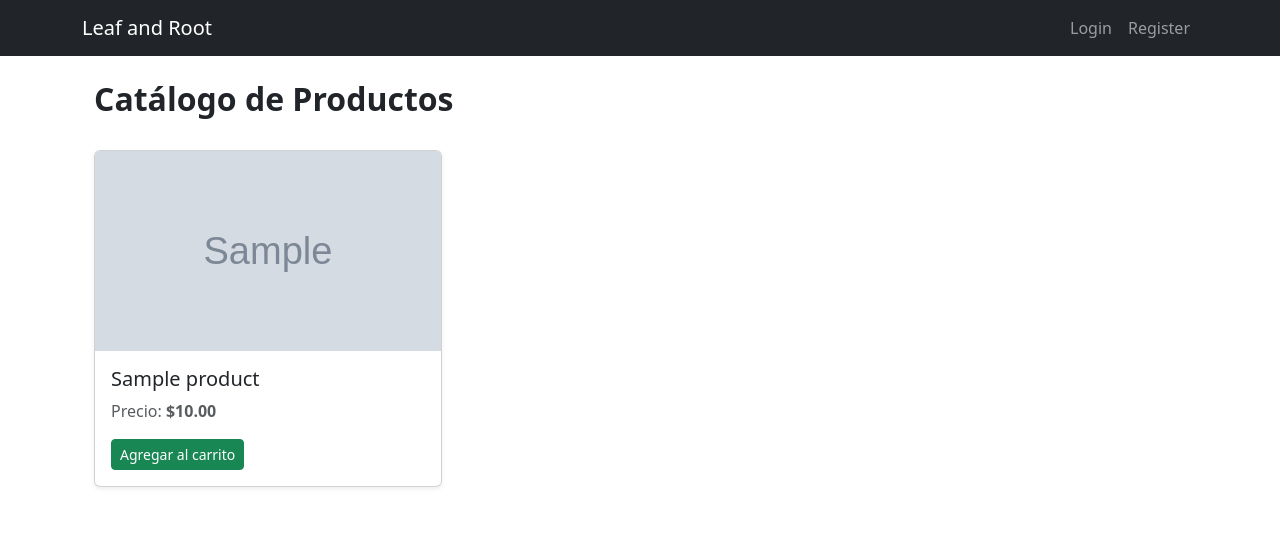
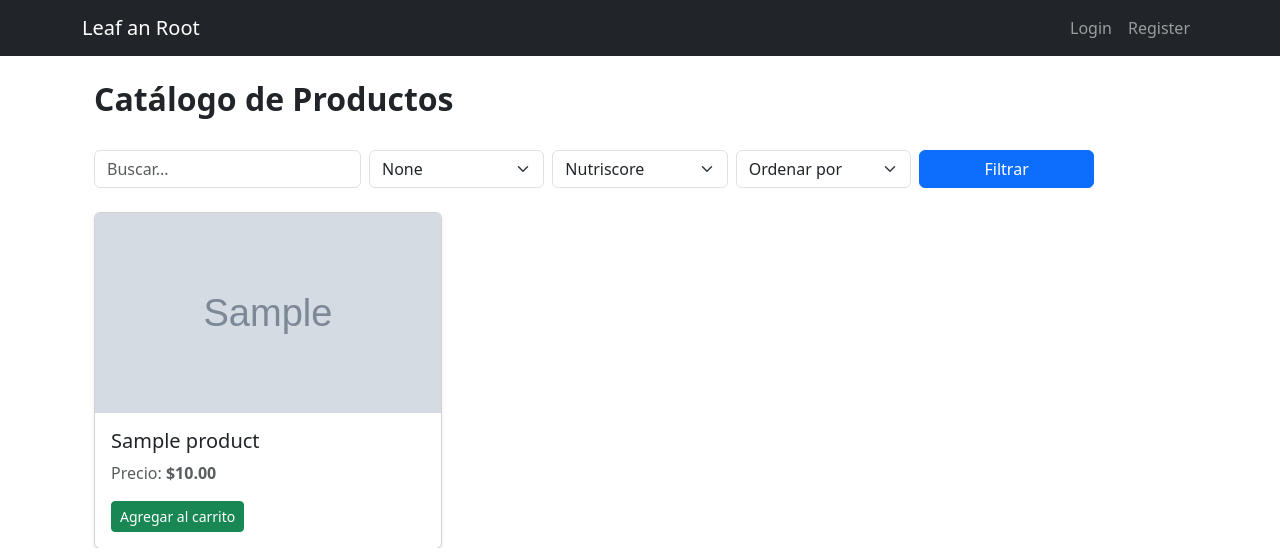
Before and after one commit to lacastrilp/Leaf-Root, a Django app: page /catalogo/products/ in a window 1280 px wide. Shown: the top 548 px of the page. Run offline with Django 5.2, Linux system fonts and the light colour scheme; tables that the repository leaves empty hold one stand-in row (values such as "Sample post"); grey boxes marked "Sample" are stand-in pictures.

Commit message:
Filtros base

```diff
--- a/leaf_and_root/catalogo/templates/product_list.html
+++ b/leaf_and_root/catalogo/templates/product_list.html
@@ -14,6 +14,48 @@
             {% endif %}
         </div>
     </div>
+    <!-- 🔎 Barra de búsqueda y filtros -->
+<form method="get" action="{% url 'product_list' %}" class="row g-2 mb-4">
+    <!-- Búsqueda -->
+    <div class="col-md-3">
+        <input type="text" name="q" class="form-control" placeholder="Buscar..."
+                value="{{ request.GET.q }}">
+    </div>
+
+    <!-- Tipo dinámico -->
+    <div class="col-md-2">
+        <select name="type" class="form-select">
+            <option value="">Tipo</option>
+            {% for t in types %}
+                <option value="{{ t }}" {% if request.GET.type == t %}selected{% endif %}>{{ t }}</option>
+            {% endfor %}
+        </select>
+    </div>
+
+    <!-- Nutriscore -->
+    <div class="col-md-2">
+        <select name="nutriscore" class="form-select">
+            <option value="">Nutriscore</option>
+            {% for n in nutriscores %}
+                <option value="{{ n }}" {% if request.GET.nutriscore == n %}selected{% endif %}>{{ n }}</option>
+            {% endfor %}
+        </select>
+    </div>
+
+    <!-- Sort by precios -->
+    <div class="col-md-2">
+        <select name="sort" class="form-select">
+            <option value="">Ordenar por</option>
+            <option value="price_asc" {% if request.GET.sort == "price_asc" %}selected{% endif %}>Precio: Menor a mayor</option>
+            <option value="price_desc" {% if request.GET.sort == "price_desc" %}selected{% endif %}>Precio: Mayor a menor</option>
+        </select>
+    </div>
+
+    <!-- Botón -->
+    <div class="col-md-2">
+        <button type="submit" class="btn btn-primary w-100">Filtrar</button>
+    </div>
+</form>
 
     <!-- Botón agregar producto solo admin -->
     {% if user.is_staff %}
--- a/leaf_and_root/catalogo/views.py
+++ b/leaf_and_root/catalogo/views.py
@@ -3,14 +3,14 @@ from django.shortcuts import render, get_object_or_404, redirect
 from django.http import HttpResponse
 from django.views import View
 from django.contrib.auth.decorators import login_required, user_passes_test
-from django.contrib.auth.views import LoginView as AuthLoginView
+
 from django.contrib.auth.mixins import LoginRequiredMixin, UserPassesTestMixin
 from django.views.generic import DetailView, ListView, TemplateView
-from carrito.models import Cart, ItemCart
-from ordenes.models import Order
-from catalogo.models import Product, Review, Wishlist
+from urllib3 import request
+from catalogo.models import Product, Review
 from users.models import Customer # 👈 agrega Custome
-from .forms import RegisterForm, ReviewForm, ProductForm, CustomerRegistrationForm
+from .forms import ReviewForm, ProductForm
+from django.db.models import Q
 
 
 def is_admin(user):
@@ -50,14 +50,7 @@ class ProductSearchView(ListView):
         query = self.request.GET.get("q", "")
         return Product.objects.filter(name__icontains=query)
 
-class ProductListView(ListView):
-    model = Product
-    template_name = "product_list.html"
-    context_object_name = "products"
 
-def product_list(request):
-    products = Product.objects.all()
-    return render(request, 'product_list.html', {'products': products})
 
 # ---------- Reseñas ----------
 class SubmitReviewView(LoginRequiredMixin, View):
@@ -134,3 +127,57 @@ def delete_product(request, pk):
         product.delete()
         return redirect("product_list")
     return render(request, "delete_product.html", {"product": product})
+
+def product_list(request):
+    products = Product.objects.all()
+    return render(request, 'product_list.html', {'products': products})
+
+
+class ProductListView(ListView):
+    model = Product
+    template_name = "product_list.html"
+    context_object_name = "products"
+    paginate_by = 12  # Paginación, 12 productos por página
+
+    def get_queryset(self):
+        queryset = Product.objects.all()
+
+        # 🔎 Búsqueda
+        q = self.request.GET.get("q")
+        if q:
+            queryset = queryset.filter(
+                Q(name__icontains=q) | Q(description__icontains=q)
+            )
+
+        # 🔎 Filtros
+        product_type = self.request.GET.get("type")
+        if product_type:
+            queryset = queryset.filter(type=product_type)
+
+        nutriscore = self.request.GET.get("nutriscore")
+        if nutriscore:
+            queryset = queryset.filter(nutriscore=nutriscore)
+
+        # 🔎 Ordenar por precio
+        sort = self.request.GET.get("sort")
+        if sort == "price_asc":
+            queryset = queryset.order_by("price")
+        elif sort == "price_desc":
+            queryset = queryset.order_by("-price")
+
+        return queryset
+
+    def get_context_data(self, **kwargs):
+        context = super().get_context_data(**kwargs)
+
+        # valores únicos para los select
+        context["types"] = Product.objects.values_list("type", flat=True).distinct()
+        context["nutriscores"] = Product.objects.values_list("nutriscore", flat=True).distinct()
+
+        # mantener filtros actuales, pero quitar "page"
+        current_filters = self.request.GET.copy()
+        if "page" in current_filters:
+            current_filters.pop("page")
+        context["current_filters"] = current_filters
+
+        return context
--- a/leaf_and_root/store/management/commands/load_off_products.py
+++ b/leaf_and_root/store/management/commands/load_off_products.py
@@ -26,9 +26,9 @@ class Command(BaseCommand):
             "action": "process",
             "tagtype_0": "labels",
             "tag_contains_0": "contains",
-            "tag_0": "plant-based",  # Trae vegan, vegetarian y plant-based
+            "tag_0": "vegan",  # Trae vegan, vegetarian y plant-based
             "sort_by": "unique_scans_n",
-            "page_size": 1500,
+            "page_size": 800,
             "json": 1,
         }
 
@@ -37,7 +37,7 @@ class Command(BaseCommand):
         updated_count = 0
         skipped_count = 0
 
-        for page in range(1, 8):  # Hasta 7 páginas (~10k productos máx.)
+        for page in range(1, 3):  # Hasta 3 páginas (~2400 productos máx.)
             params["page"] = page
             response = requests.get(API_URL, params=params)
             if response.status_code != 200:
--- a/leaf_and_root/store/templates/base.html
+++ b/leaf_and_root/store/templates/base.html
@@ -12,7 +12,7 @@
 <body>
 <nav class="navbar navbar-expand-lg navbar-dark bg-dark">
     <div class="container">
-        <a class="navbar-brand" href="{% url 'home' %}">Leaf and Root</a>
+        <a class="navbar-brand" href="{% url 'home' %}">Leaf an Root</a>
         <button class="navbar-toggler" type="button" data-bs-toggle="collapse" data-bs-target="#navbarNav"
                 aria-controls="navbarNav" aria-expanded="false" aria-label="Toggle navigation">
             <span class="navbar-toggler-icon"></span>
@@ -41,6 +41,7 @@
 </nav>
 
 <!-- Contenido principal -->
+
 <div class="container mt-4">
     {% block content %}{% endblock %}
 </div>
--- a/leaf_and_root/store/urls.py
+++ b/leaf_and_root/store/urls.py
@@ -8,7 +8,7 @@ urlpatterns = [
     path("products/admin-dashboard/", views.admin_dashboard, name="admin_dashboard"),
     # Administración
     path("admin/dashboard/", views.AdminDashboardView.as_view(), name="admin_dashboard"),
-    # Apps
+        # Apps
     path('cart/', include('carrito.urls')),
     path('catalogo/', include('catalogo.urls')),
     path('orders/', include('ordenes.urls')),
--- a/leaf_and_root/store/views.py
+++ b/leaf_and_root/store/views.py
@@ -4,6 +4,7 @@ from django.contrib.auth.mixins import UserPassesTestMixin
 from django.contrib.auth.decorators import user_passes_test
 from ordenes.models import Order
 from catalogo.models import Product, Review
+from django.db.models import Q
 
 
 # ---------- Solo admins ----------
```
Also changed, not shown: other parts of leaf_and_root/catalogo/templates/product_list.html (+41 -0 lines).
